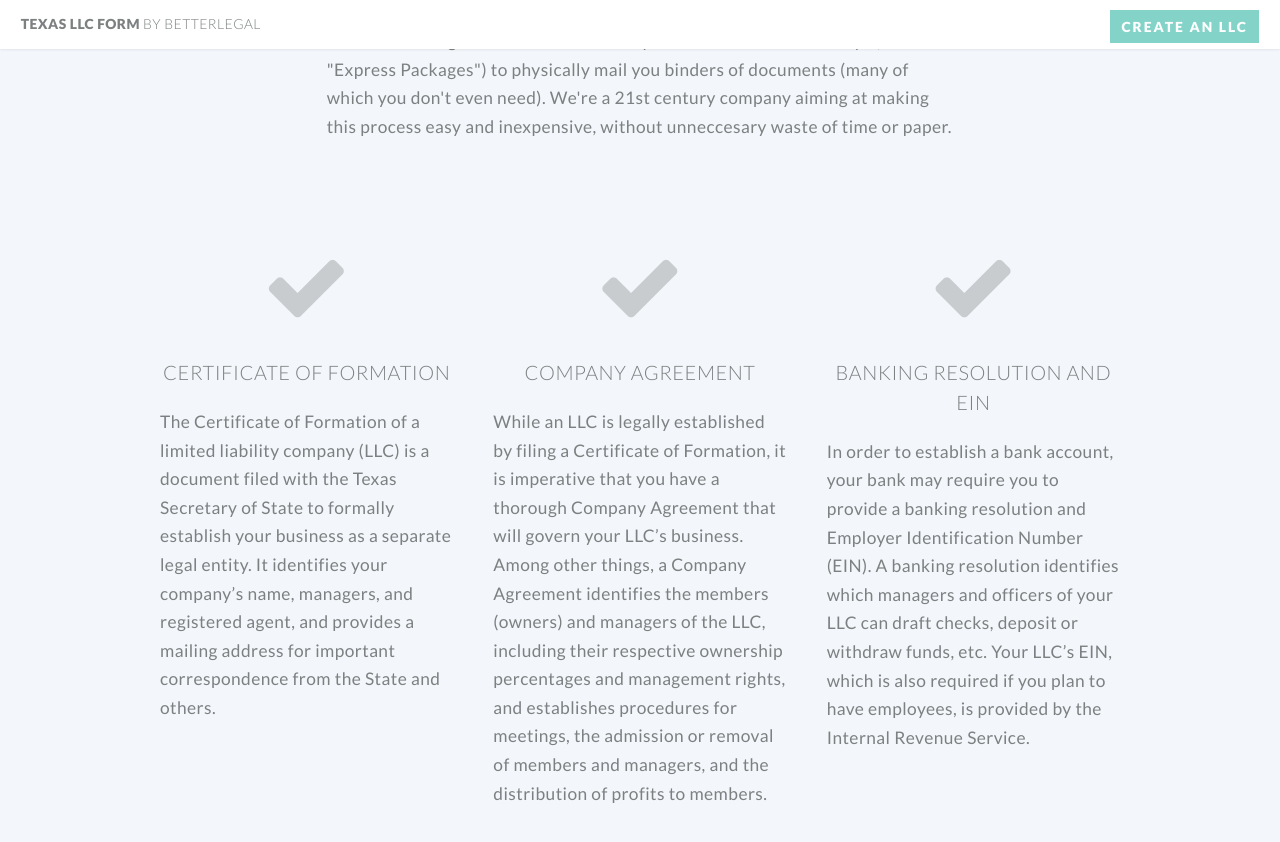
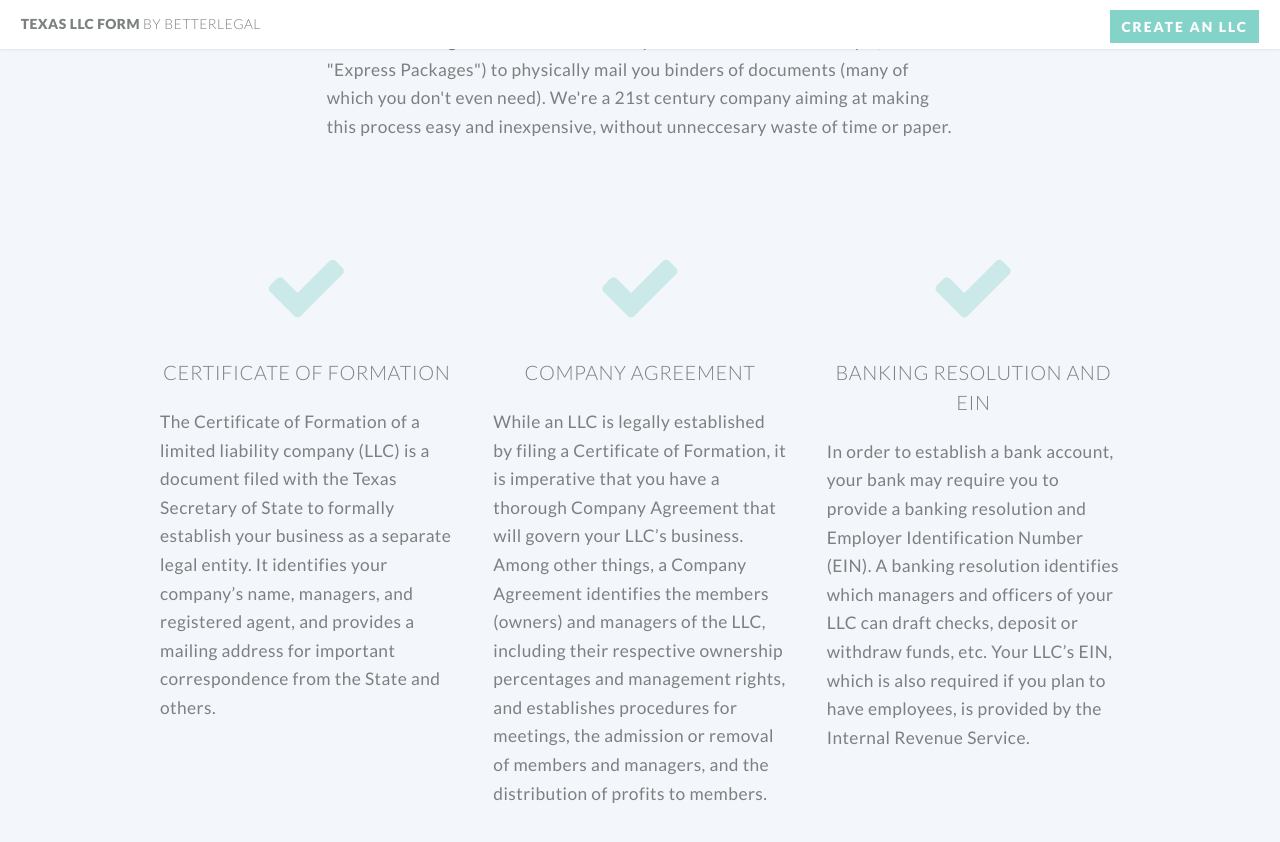
Before and after one commit to poseidonimaging/texasllcform, a Jekyll site: the page built from index.html, in a window 1280 px wide and 900 px high, scrolled down 794 px. Shown: the top 842 px of the window. Built offline with Jekyll 4.4.1, drawn with Linux system fonts in a browser that asks for light colours.

Commit message:
Color checks in

```diff
--- a/index.html
+++ b/index.html
@@ -21,7 +21,7 @@ layout: landing-page
 							<div class="4u">
 
 								<section>
-									<span class="icon featured fa-check"></span>
+									<span class="icon featured fa-check" style="color: #83d3c9;"></span>
 									<header>
 										<h3>Certificate of Formation</h3>
 									</header>
@@ -32,7 +32,7 @@ layout: landing-page
 							<div class="4u">
 
 								<section>
-									<span class="icon featured fa-check"></span>
+									<span class="icon featured fa-check" style="color: #83d3c9;"></span>
 									<header>
 										<h3>Company Agreement</h3>
 									</header>
@@ -43,7 +43,7 @@ layout: landing-page
 							<div class="4u">
 
 								<section>
-									<span class="icon featured fa-check"></span>
+									<span class="icon featured fa-check" style="color: #83d3c9;"></span>
 									<header>
 										<h3>Banking Resolution and EIN</h3>
 									</header>
```
